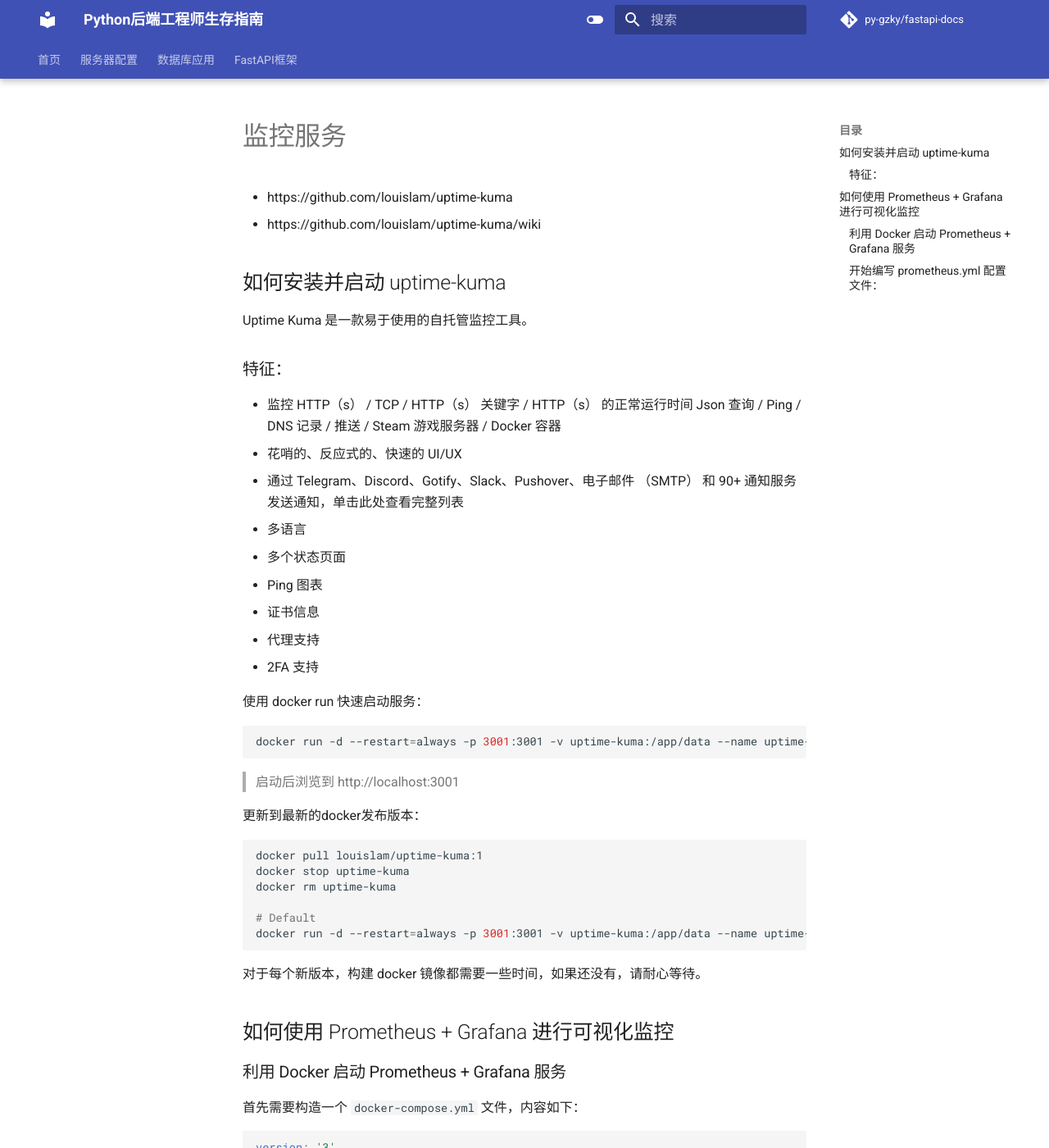
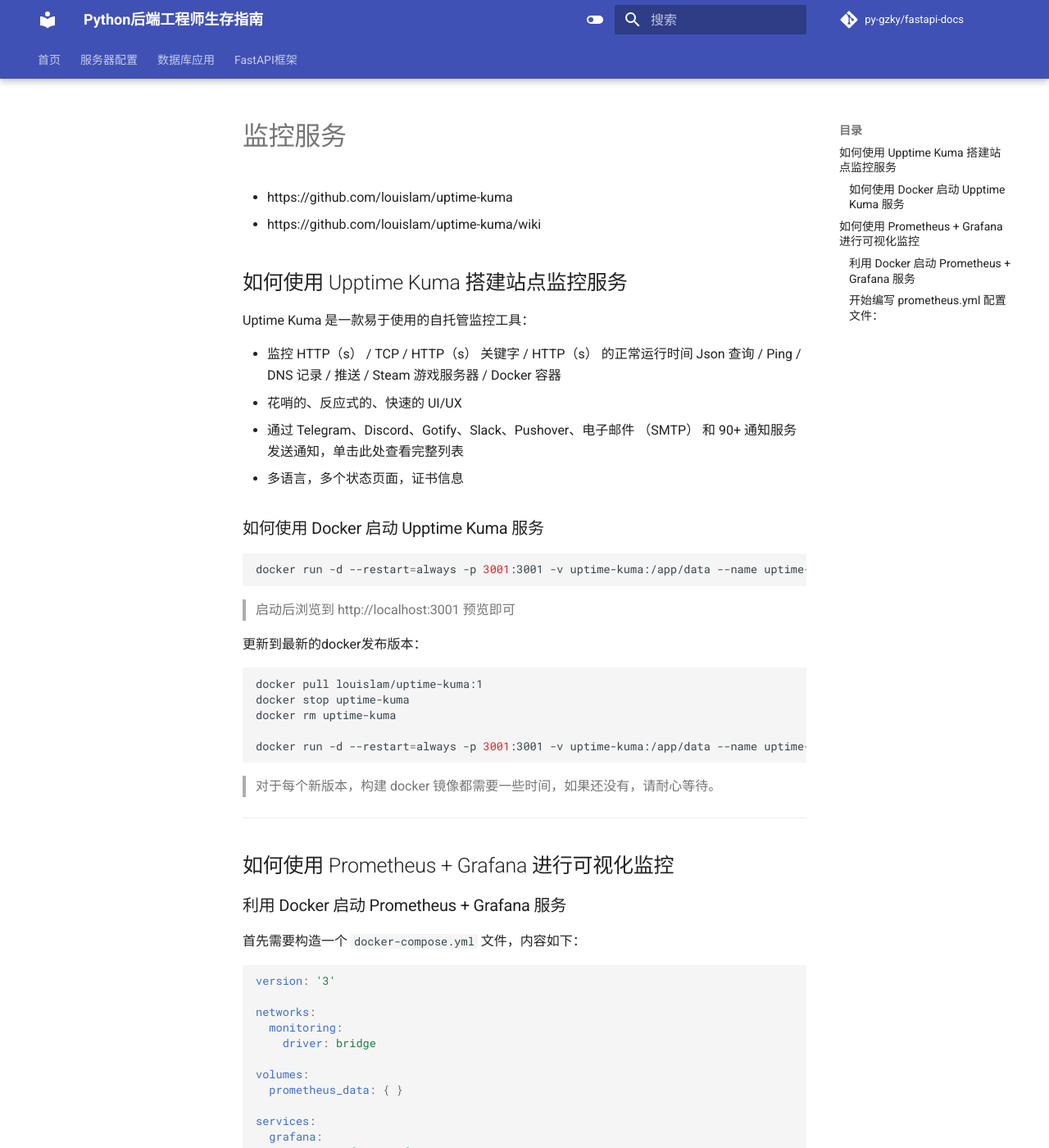
Before and after one commit to PY-GZKY/PythonBackendEngineerGuide, an MkDocs documentation site: the page built from docs/how-to-build-site-monitoring-service.md, in a window 1280 px wide and 1400 px high. Shown: the whole window at 82% size. Built offline with MkDocs 1.6.1 and Material for MkDocs 9.7.7, drawn with Linux system fonts in a browser that asks for light colours; comment, search, counter and statistics services are not loaded.

Commit message:
Update how-to-build-site-monitoring-service.md

````diff
--- a/docs/how-to-build-site-monitoring-service.md
+++ b/docs/how-to-build-site-monitoring-service.md
@@ -3,29 +3,23 @@
 - https://github.com/louislam/uptime-kuma
 - https://github.com/louislam/uptime-kuma/wiki
 
-## 如何安装并启动 uptime-kuma
+## 如何使用 Upptime Kuma 搭建站点监控服务
 
-Uptime Kuma 是一款易于使用的自托管监控工具。
-
-### 特征：
+Uptime Kuma 是一款易于使用的自托管监控工具：
 
 - 监控 HTTP（s） / TCP / HTTP（s） 关键字 / HTTP（s） 的正常运行时间 Json 查询 / Ping / DNS 记录 / 推送 / Steam 游戏服务器 / Docker 容器
 - 花哨的、反应式的、快速的 UI/UX
 - 通过 Telegram、Discord、Gotify、Slack、Pushover、电子邮件 （SMTP） 和 90+ 通知服务发送通知，单击此处查看完整列表
-- 多语言
-- 多个状态页面
-- Ping 图表
-- 证书信息
-- 代理支持
-- 2FA 支持
+- 多语言，多个状态页面，证书信息
 
-使用 docker run 快速启动服务：
+
+### 如何使用 Docker 启动 Upptime Kuma 服务
 
 ```shell
 docker run -d --restart=always -p 3001:3001 -v uptime-kuma:/app/data --name uptime-kuma louislam/uptime-kuma:1
 ```
 
-> 启动后浏览到 http://localhost:3001
+> 启动后浏览到 http://localhost:3001 预览即可
 
 更新到最新的docker发布版本：
 
@@ -34,11 +28,12 @@
 docker stop uptime-kuma
 docker rm uptime-kuma
 
-# Default
 docker run -d --restart=always -p 3001:3001 -v uptime-kuma:/app/data --name uptime-kuma louislam/uptime-kuma:1
 ```
 
-对于每个新版本，构建 docker 镜像都需要一些时间，如果还没有，请耐心等待。
+> 对于每个新版本，构建 docker 镜像都需要一些时间，如果还没有，请耐心等待。
+
+---
 
 ## 如何使用 Prometheus + Grafana 进行可视化监控
 
````
